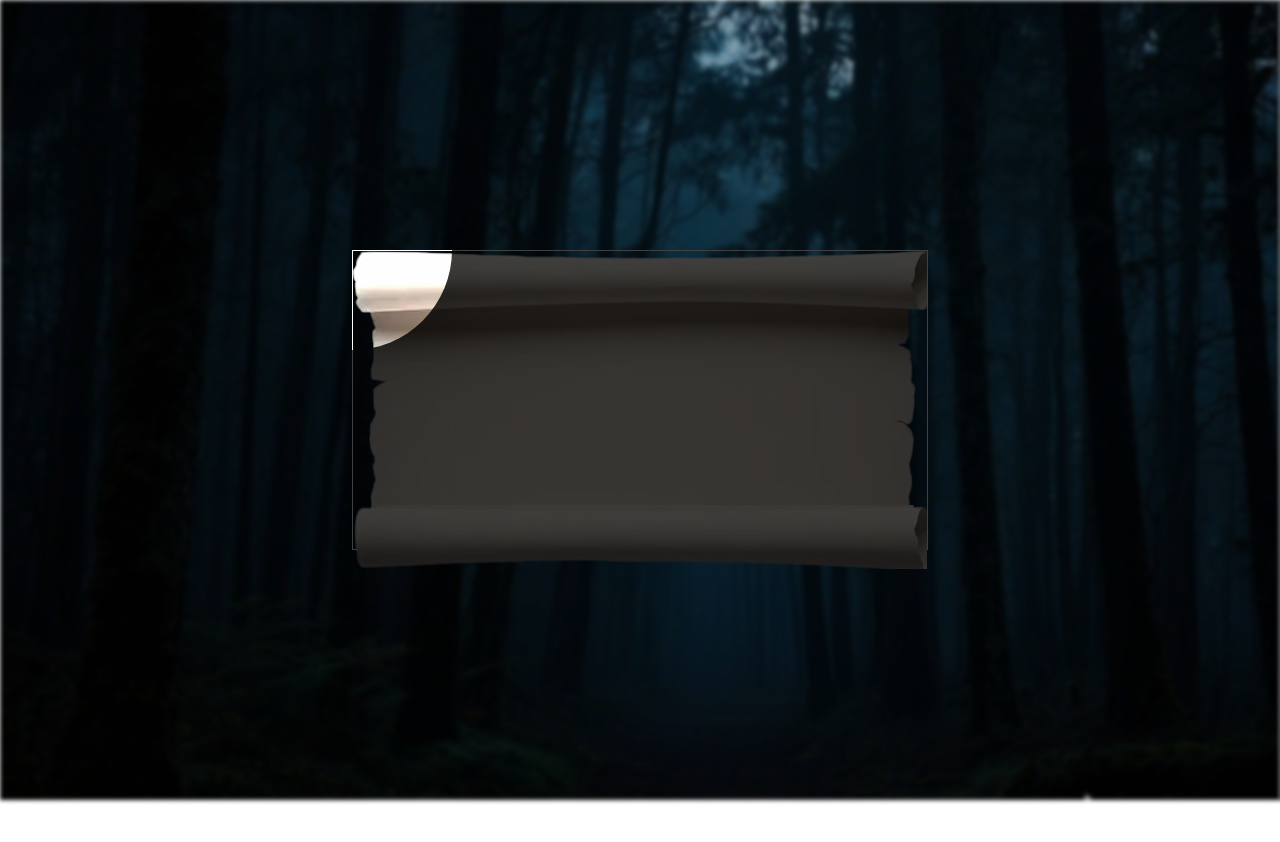
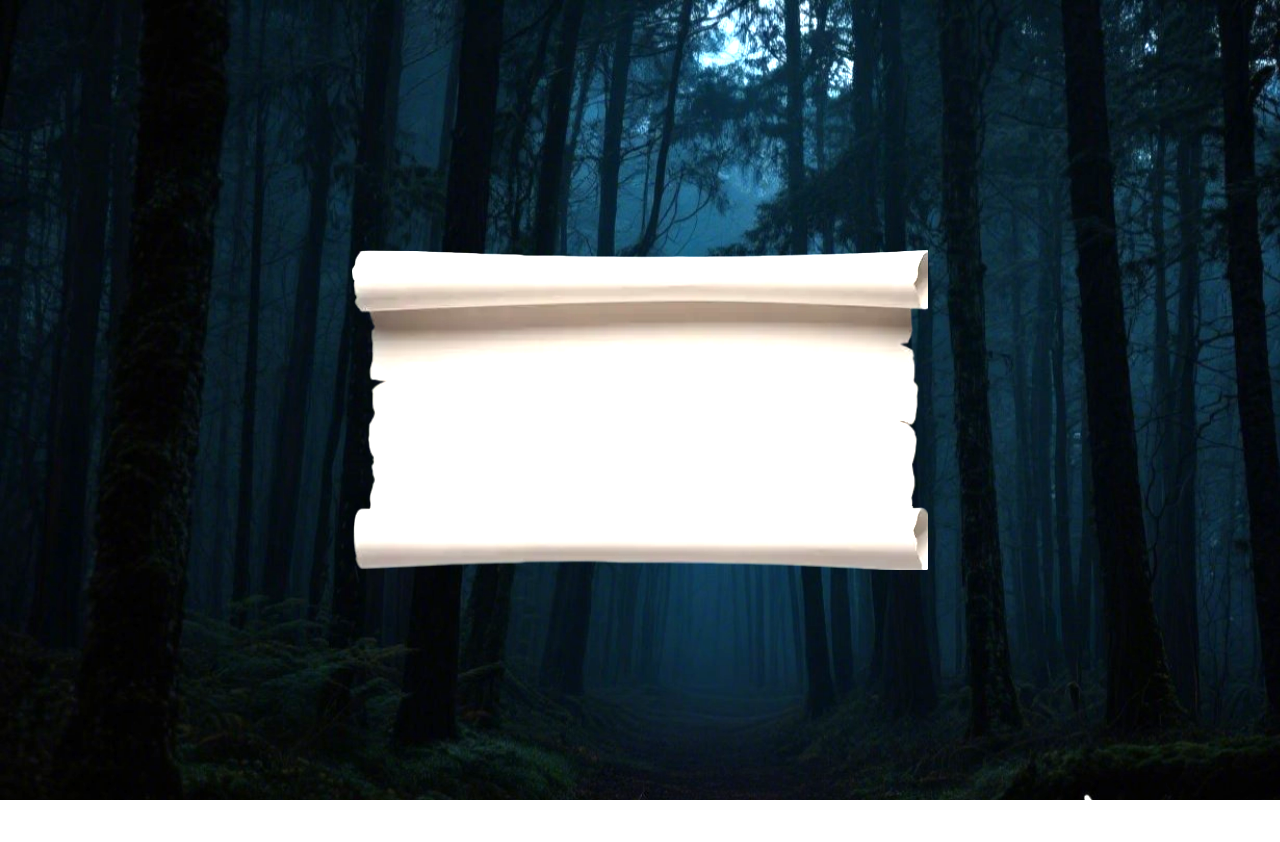
Before and after one commit to komikodok/fazport.v2, a Nuxt app: page /about in a window 1280 px wide. Shown: the top 842 px of the page. After the commit the page ends 800 px from the top, so only its background shows below. Built offline with nearby package versions, Linux system fonts and the light colour scheme.

Commit message:
minor update Profile

```diff
--- a/components/Profile.vue
+++ b/components/Profile.vue
@@ -1,47 +1,12 @@
 <script setup lang="ts">
-import gsap from 'gsap';
-
-const mousePosition = reactive({
-  x: 0,
-  y: 0
-})
-
-onMounted(() => {
-    window.addEventListener('mousemove', handleMouseMove)
-})
-
-onUnmounted(() => {
-    window.addEventListener('mousemove', handleMouseMove)
-})
-
-function handleMouseMove(e: MouseEvent) {
-  mousePosition.x = e.clientX - 50
-  mousePosition.y = e.clientY - 50
-
-  gsap.to('#scroll-paper', {
-    clipPath: `circle(100px at ${e.clientX}px ${e.clientY}px)`
-  })
-}
-
 </script>
 
 <template>
     <div
-        id="scroll-paper-brightness"
+        id="scroll-paper"
+        ref="scroll-paper"
         style="background-image: url('/scroll-paper.png');"
-        class="bg-no-repeat bg-cover max-w-xl w-full h-[300px] brightness-[25%] fixed top-1/2 right-1/2 translate-x-1/2 -translate-y-1/2 border border-white z-10"
-    >
-        <div
-            id="scroll-brightness"
-            style="background-image: url('/scroll.png');"
-            class="absolute bg-cover -bottom-5 w-full h-16"
-        />
-    </div>
-
-    <div
-        id="scroll-paper"
-        style="background-image: url('/scroll-paper.png');"
-        class="bg-no-repeat bg-cover max-w-xl w-full h-[300px] fixed top-1/2 right-1/2 translate-x-1/2 -translate-y-1/2 border border-white z-10"
+        class="bg-no-repeat bg-cover max-w-xl w-full h-[300px] absolute top-1/2 right-1/2 translate-x-1/2 -translate-y-1/2 z-10"
     >
         <div
             id="scroll"
@@ -52,8 +17,5 @@ function handleMouseMove(e: MouseEvent) {
 </template>
 
 <style>
-#scroll-paper {
-    clip-path: circle(100px at 0px 0px);
-    filter: blur(0px) brightness(1.5);
-}
+
 </style>
--- a/pages/about.vue
+++ b/pages/about.vue
@@ -3,6 +3,11 @@ import gsap from 'gsap'
 import { ScrollTrigger } from 'gsap/ScrollTrigger'
 
 import Profile from '~/components/Profile.vue'
+
+const mousePosition = reactive({
+    x: 0,
+    y: 0
+})
 
 gsap.registerPlugin(ScrollTrigger)
 
@@ -14,45 +19,47 @@ onMounted(() => {
             ease: 'power1.in'
         }
     )
+})
 
-    const tl = gsap.timeline({
-        scrollTrigger: {
-        trigger: '#wrapper',
-        start: 'top top',
-        end: '+=250%',
-        pin: true,
-        scrub: 2,
-        }
+function handleMouseMove(e: MouseEvent) {
+    e.preventDefault()
+
+    gsap.to('#bg-layer', {
+        clipPath: `circle(100px at ${e.clientX}px ${e.clientY}px)`,
+        filter: 'blur(0px) brightness(1.5)'
     })
-    tl.to('#wrapper', { x: -1000, ease: 'power1'})
-})
+}
 </script>
 
 <template>
-    <div id="wrapper" class="relative w-screen h-screen">
-        <Profile />
+    <div @mousemove="handleMouseMove" id="wrapper" class="relative w-screen h-screen">
 
-        <div class="w-full h-full flex">
+        <div class="w-full h-full">
             <div
-                class="bg-layer w-full h-full bg-no-repeat flex-shrink-0 brightness-[70%] blur-[2px] bg-cover flex justify-center items-center"
-                style="background-image: url('/forest2.jpeg');"
-            />
+                id="bg-brightness"
+                class="w-full h-full absolute inset-0 bg-no-repeat brightness-[50%] bg-cover"
+            >
+                <Profile />
+            </div>
+
             <div
-                class="bg-layer w-full h-full bg-no-repeat flex-shrink-0 brightness-[70%] blur-[2px] bg-cover flex justify-center items-center"
-                style="background-image: url('/forest2.jpeg');"
-            />
+                id="bg-layer"
+                class="w-full h-full absolute inset-0 bg-no-repeat bg-cover"
+            >
+                <Profile />
+            </div>
         </div>
     </div>
 </template>
 
 <style>
-#bg-layer {
+#bg-brightness {
     background-image: url('/forest2.jpeg');
 }
 
-#lens {
+#bg-layer {
     background-image: url('/forest2.jpeg');
-    clip-path: circle(100px at 0px 0px);
-    filter: blur(0px) brightness(1.5);
+    clip-path: circle('100px at 0px 0px');
+    filter: blur(0) brightness(1.5);
 }
 </style>
```
